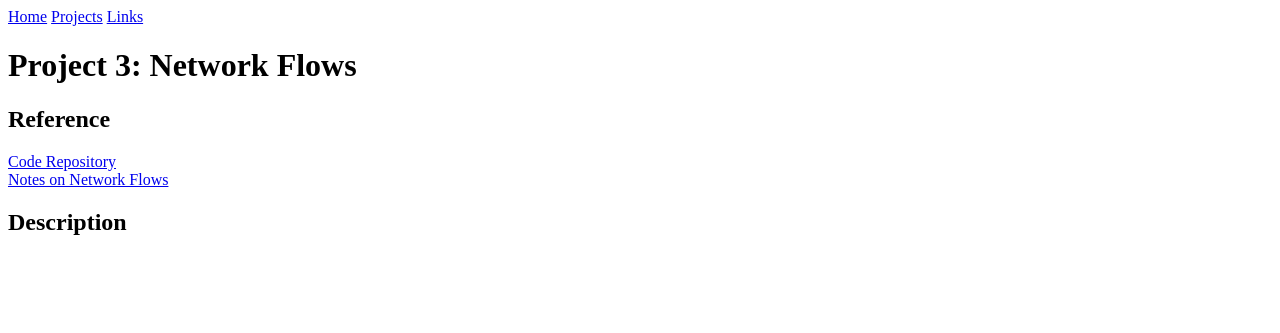
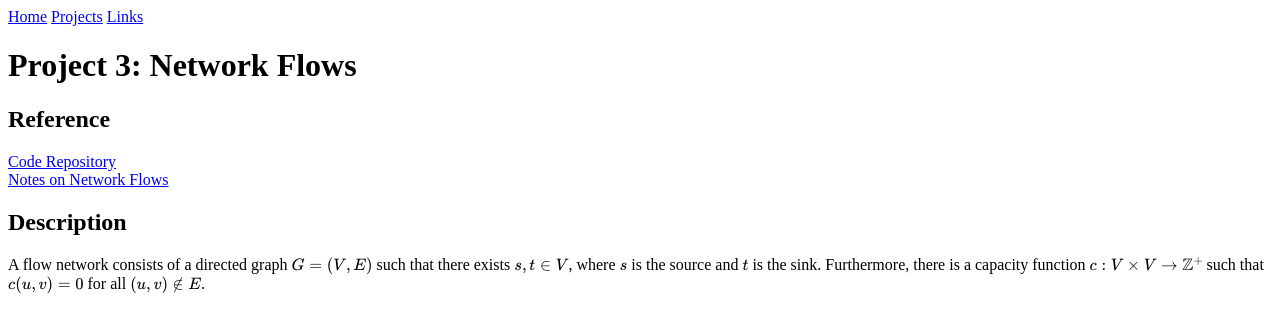
Before and after one commit to CategorIAN/categorian.github.io, a Jekyll site: the page built from projects/msu/csci_532/network_flows.md, in a window 1280 px wide. Shown: the top 333 px of the page. Built offline with Jekyll 4.4.1, drawn with Linux system fonts in a browser that asks for light colours; formulas are drawn with MathJax 3.

Commit message:
Update network_flows.md

```diff
--- a/projects/msu/csci_532/network_flows.md
+++ b/projects/msu/csci_532/network_flows.md
@@ -9,3 +9,6 @@ layout: default
 [Notes on Network Flows](https://categorian.github.io/pdfs/Notes on Network Flows.pdf)
 
 <h2>Description</h2>
+<p>
+A flow network consists of a directed graph \(G = (V, E)\) such that there exists \(s, t \in V\), where \(s\) is the source and \(t\) is the sink. Furthermore, there is a capacity function \(c: V\times V \rightarrow \mathbb{Z}^+\) such that \(c(u, v) = 0\) for all \((u, v) \notin E \).
+</p>
```
